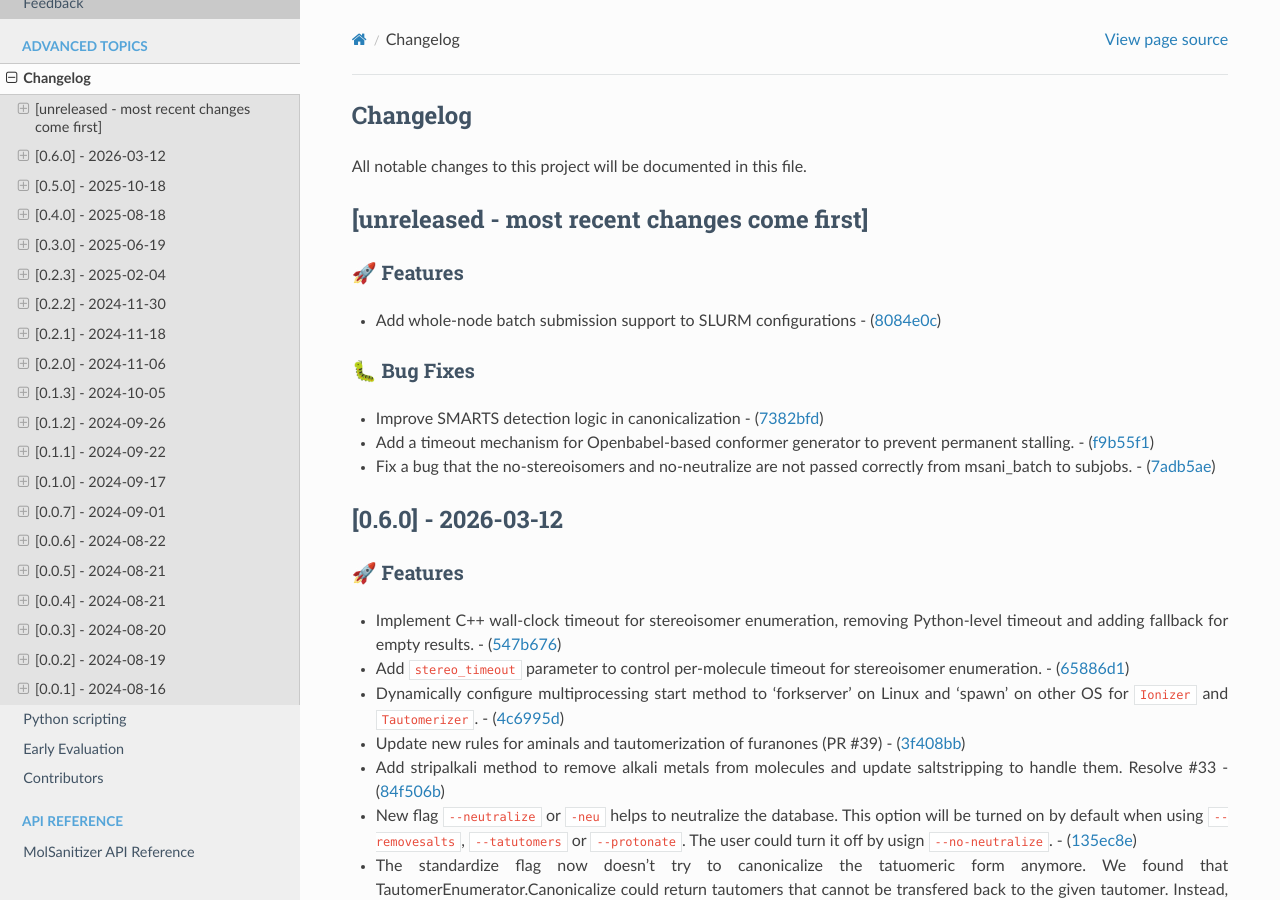
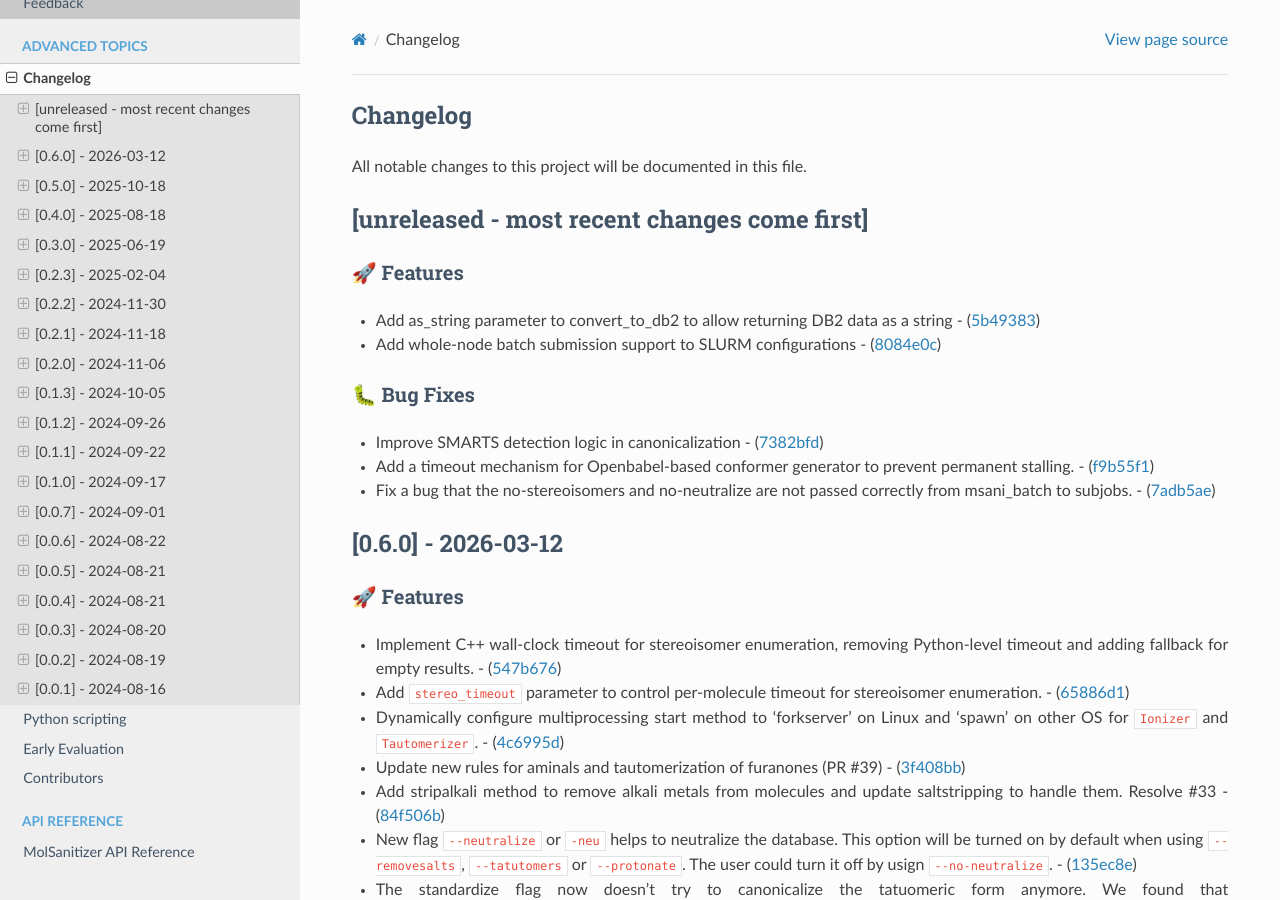
Before and after one commit to Carlssonlab/MolSanitizer, a Sphinx documentation site: the page built from docs/source/changes.rst, in a window 1280 px wide and 900 px high. Built offline with Sphinx 7.4.7 and the Read the Docs theme 3.1.0, drawn with Linux system fonts in a browser that asks for light colours.

Commit message:
Update changelog for tag main

```diff
--- a/docs/source/changes.rst
+++ b/docs/source/changes.rst
@@ -9,6 +9,9 @@ All notable changes to this project will be documented in this file.
 🚀 Features
 ~~~~~~~~~~~
 
+-  Add as_string parameter to convert_to_db2 to allow returning DB2 data
+   as a string -
+   (`5b49383 <https://github.com/phonglam3103/MolSanitizer/commit/5b49383c5d36ff3f44eca24bb5a37930ae67ab89>`__)
 -  Add whole-node batch submission support to SLURM configurations -
    (`8084e0c <https://github.com/phonglam3103/MolSanitizer/commit/8084e0c332f6a04df9e9e407283f13a165ab0310>`__)
 
```
Also changed, not shown: CHANGELOG.md (+1 -0 lines).
